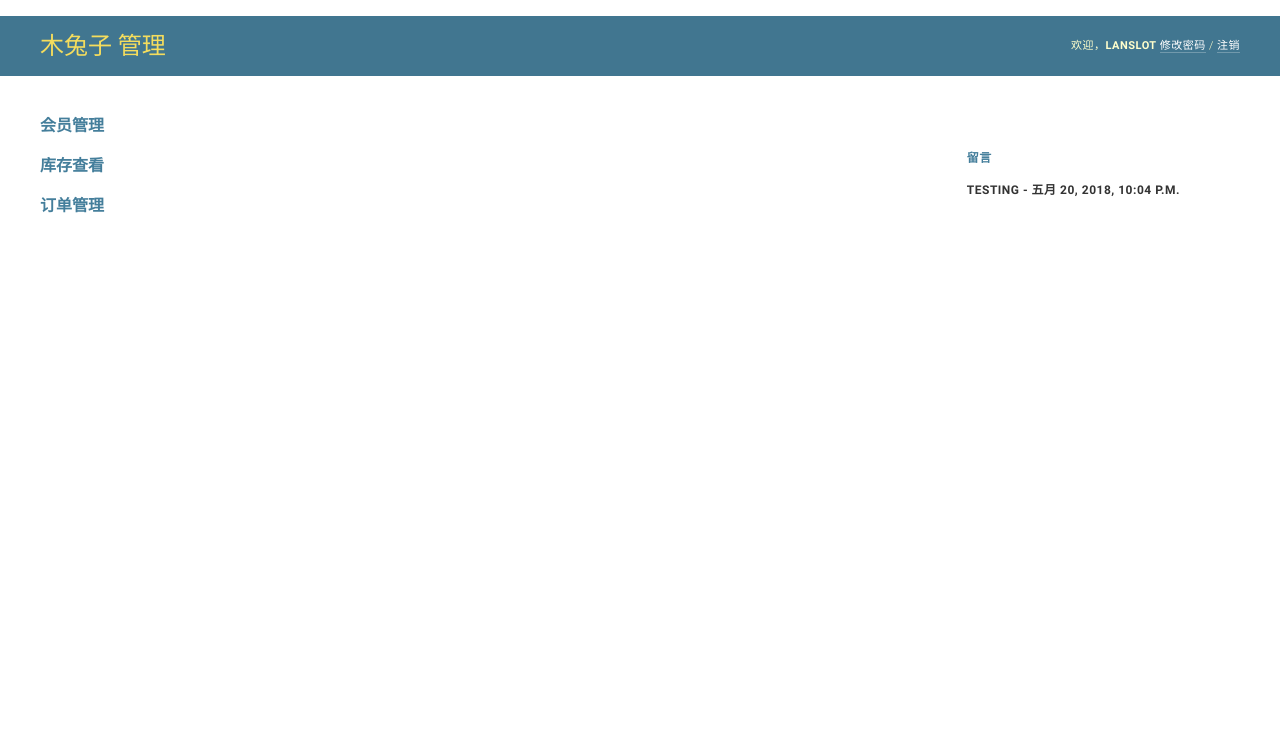
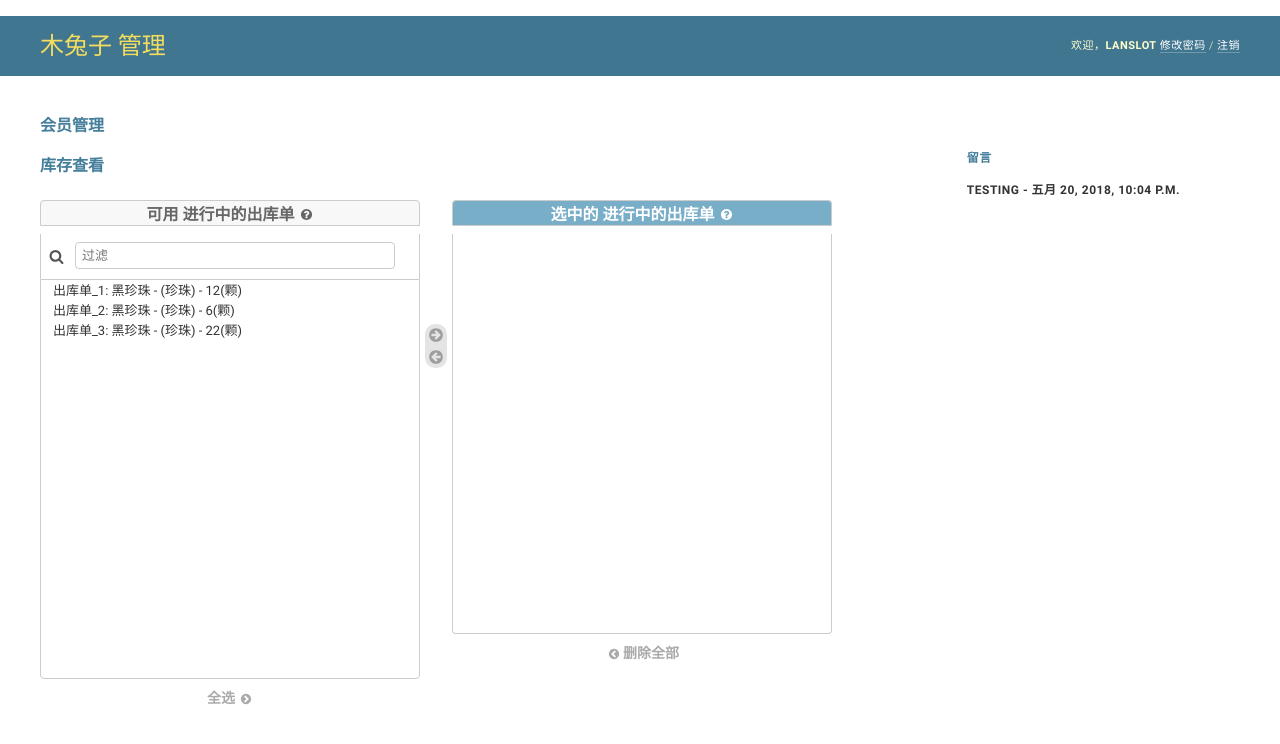
Before and after one commit to lanslotvc/WoodenRabbit, a Django app: page /amber/ in a window 1280 px wide. Shown: the top 744 px of the page. Run offline with Django 3.2, Linux system fonts and the light colour scheme; a user stored in the database is signed in; data comes from the database, SQL or seed files in the repository; both versions use the stored data as it was after the commit; lists and menus that the app fills with data are empty.

Commit message:
pending outbound on index page

```diff
--- a/ppx/amber/templates/amber/index.html
+++ b/ppx/amber/templates/amber/index.html
@@ -9,13 +9,22 @@
 <div>
   <h2><a href="{% url 'amber:store_list' %}" >库存查看</a></h2>
 </div>
-{%endif%}
+{% endif %}
 
 {% if is_group_sales or is_group_designer or user.is_superuser %}
 <div>
-  <h2><a href="" >订单管理</a></h2>
+  {% if pending_outbound %}
+  <div>
+    <select name="outbounds" id="id_outbounds" multiple="multiple" class="selectfilter" data-field-name="进行中的出库单" data-is-stacked="0">
+    {% for ob in pending_outbound %}
+      <option value="{{ ob.id }}">{{ ob }}: {{ ob.store.inb.name }} - ({{ ob.store.inb.desc }}) - {{ ob.quantity }}({{ ob.store.inb.qunit }})</option>
+   {% endfor %}
+    </select>
+  </div>
+  {% endif %}
 </div>
-{%endif%}
+{% endif %}
+
 {% endblock %}
 
 {% block sidebar %}
--- a/ppx/amber/views.py
+++ b/ppx/amber/views.py
@@ -304,5 +304,6 @@ def index(request):
   context['is_group_finance']  = group == 'finance'
   context['is_group_designer'] = group == 'designer'
   context['is_group_sales']    = group == 'sales'
+  context['pending_outbound']  = OutBound.objects.filter(type=0)
   context['dummy'] = 'testing'
   return render(request, 'amber/index.html', context)
```
Also changed, not shown: ppx/amber/templates/amber/outbound_create_form.html (+0 -7 lines), ppx/db.sqlite3.
